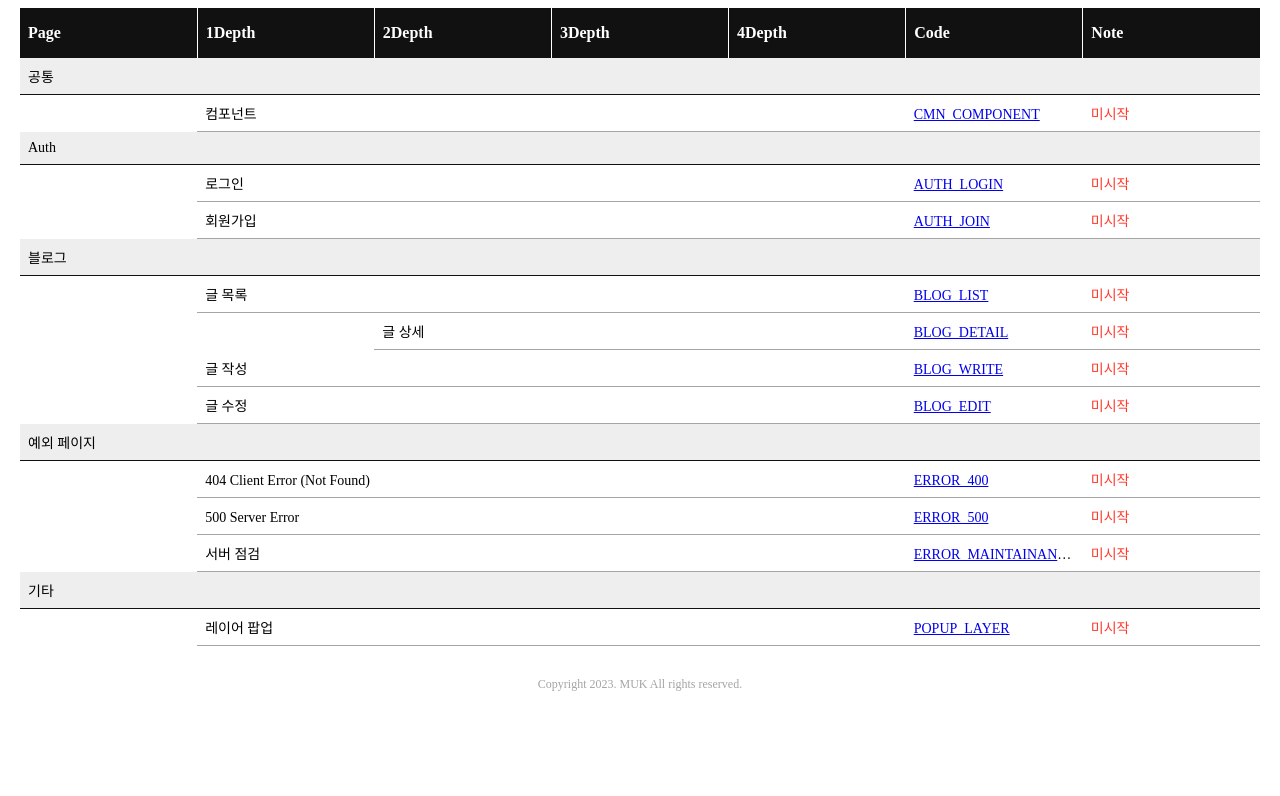
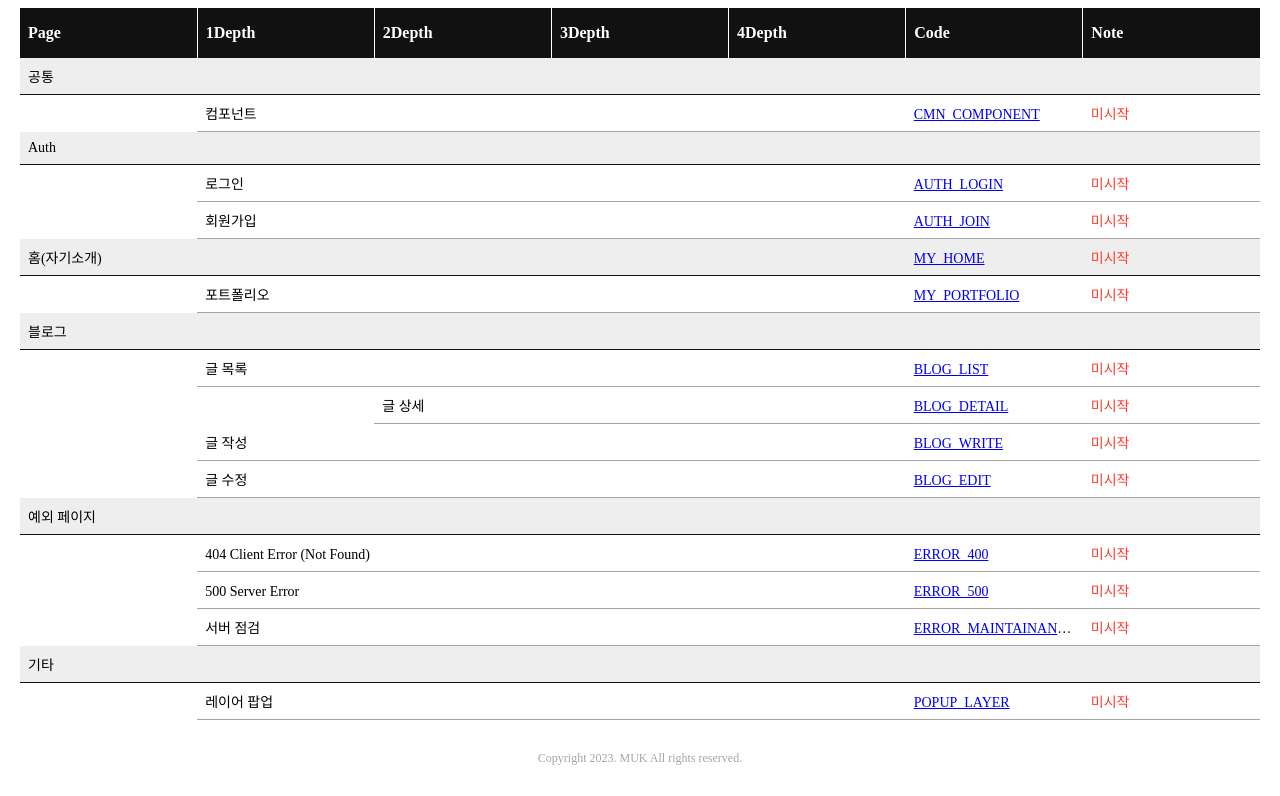
Before and after one commit to YiMuk2/jh-blog, a plain HTML site: page ia.html in a window 1280 px wide. Shown: the part 96-892 px from the top of the page. Before the commit the page ends 818 px from the top, so only its background shows below. Drawn offline with Linux system fonts and the light colour scheme; a web font is replaced by a local one.

Commit message:
ia 홈 추가

```diff
--- a/ia.html
+++ b/ia.html
@@ -52,6 +52,17 @@
                         <td class="space"></td>
                         <td colspan="4">회원가입</td>
                         <td><a href="#">AUTH_JOIN</a></td>
+                        <td class="note">미시작</td>
+                    </tr>
+                    <tr class="page">
+                        <td colspan="5">홈(자기소개)</td>
+                        <td><a href="#">MY_HOME</a></td>
+                        <td class="note">미시작</td>
+                    </tr>
+                    <tr>
+                        <td class="space"></td>
+                        <td colspan="4">포트폴리오</td>
+                        <td><a href="#">MY_PORTFOLIO</a></td>
                         <td class="note">미시작</td>
                     </tr>
                     <tr class="page">
```
